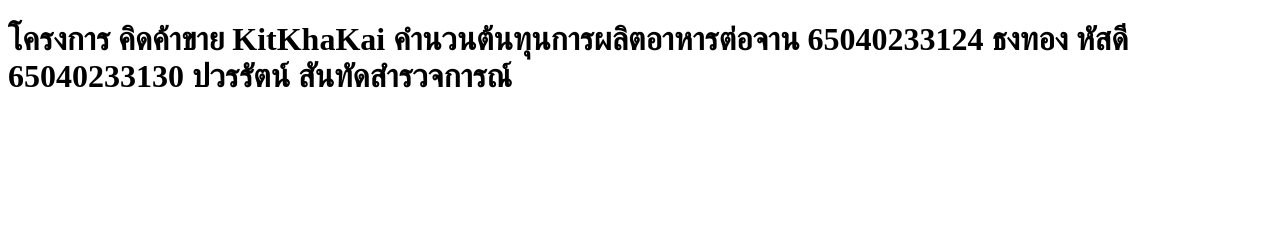
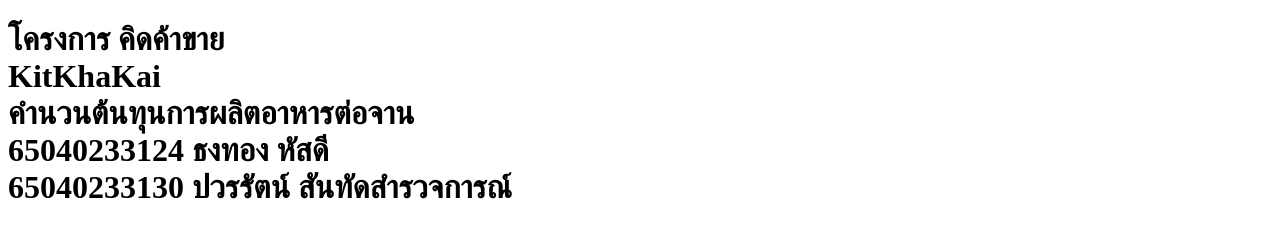
Before and after one commit to Pskwtrain/Pskwtrain.github.io, a plain HTML site: page index.html in a window 1280 px wide. Drawn offline with Linux system fonts and the light colour scheme.

Commit message:
updatd name

```diff
--- a/index.html
+++ b/index.html
@@ -7,12 +7,12 @@
 </head>
 <body>
     <h1>
-        โครงการ คิดค้าขาย
-        KitKhaKai
-        คำนวนต้นทุนการผลิตอาหารต่อจาน
+        โครงการ คิดค้าขาย <br>
+        KitKhaKai<br>
+        คำนวนต้นทุนการผลิตอาหารต่อจาน<br>
 
-        65040233124 ธงทอง หัสดี
-        65040233130 ปวรรัตน์ สันทัดสำรวจการณ์
+        65040233124 ธงทอง หัสดี<br>
+        65040233130 ปวรรัตน์ สันทัดสำรวจการณ์ <br>
 
     </h1>
 
```
